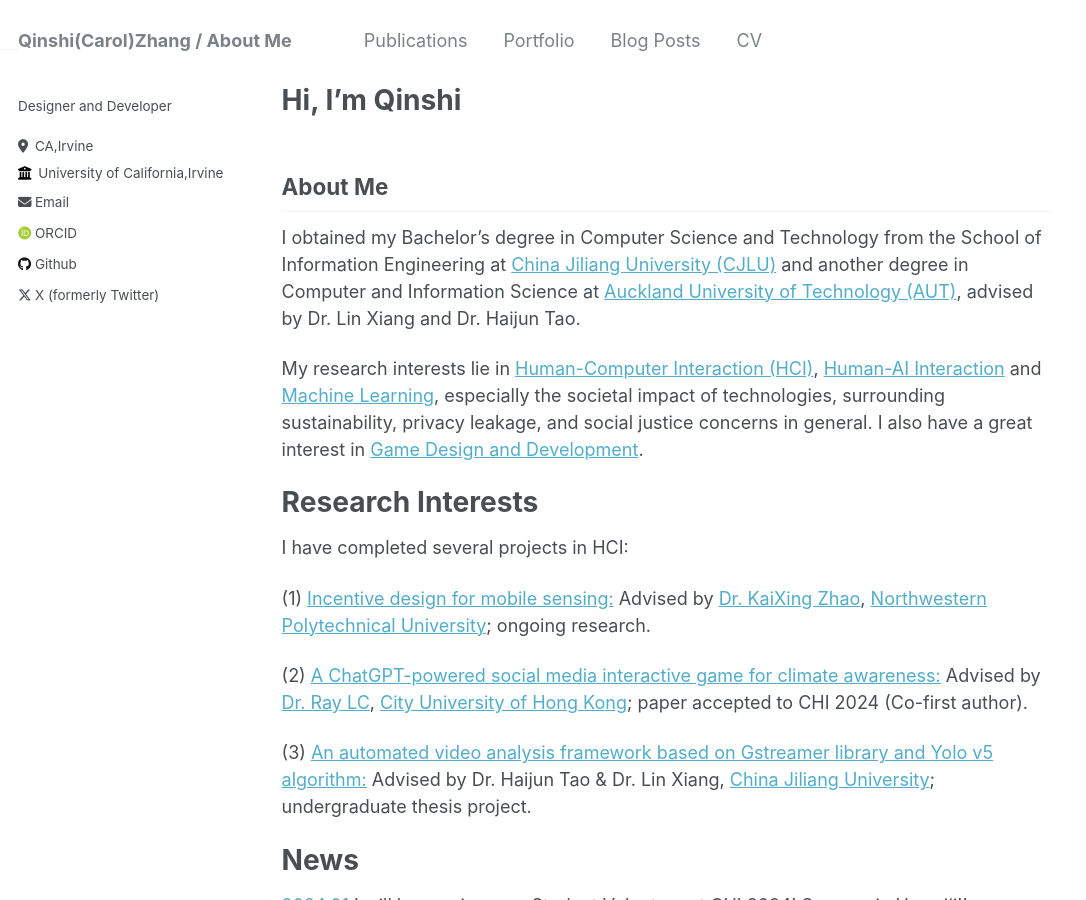
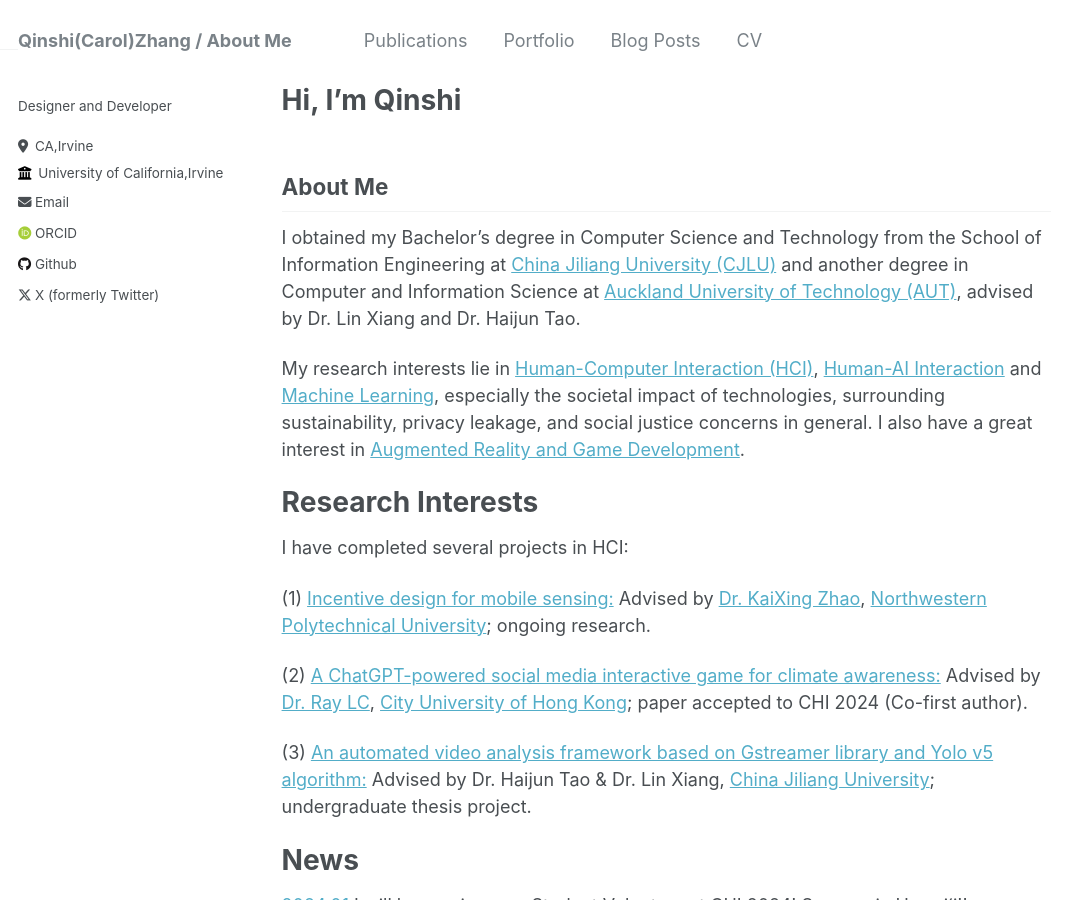
Before and after one commit to Carolzhangzz/AcademicWeb, a Jekyll site: the page built from _pages/about.md, in a window 1280 px wide and 900 px high. Shown: the whole window, without its empty margins (0-1086 px from the left). Built offline with Jekyll 4.4.1, drawn with Linux system fonts in a browser that asks for light colours; some web fonts are replaced.

Commit message:
Update about.md

```diff
--- a/_pages/about.md
+++ b/_pages/about.md
@@ -9,7 +9,7 @@ redirect_from:
 ## About Me
 I obtained my Bachelor's degree in Computer Science and Technology from the School of Information Engineering at [China Jiliang University (CJLU)](https://english.cjlu.edu.cn/) and another degree in Computer and Information Science at [Auckland University of Technology (AUT)](https://www.aut.ac.nz/), advised by Dr. Lin Xiang and Dr. Haijun Tao.
 
-My research interests lie in [Human-Computer Interaction (HCI)](#), [Human-AI Interaction](#) and [Machine Learning](#), especially the societal impact of technologies, surrounding sustainability, privacy leakage, and social justice concerns in general. I also have a great interest in [Game Design and Development](#).
+My research interests lie in [Human-Computer Interaction (HCI)](#), [Human-AI Interaction](#) and [Machine Learning](#), especially the societal impact of technologies, surrounding sustainability, privacy leakage, and social justice concerns in general. I also have a great interest in [Augmented Reality and Game Development](#).
 
 
 Research Interests
```
